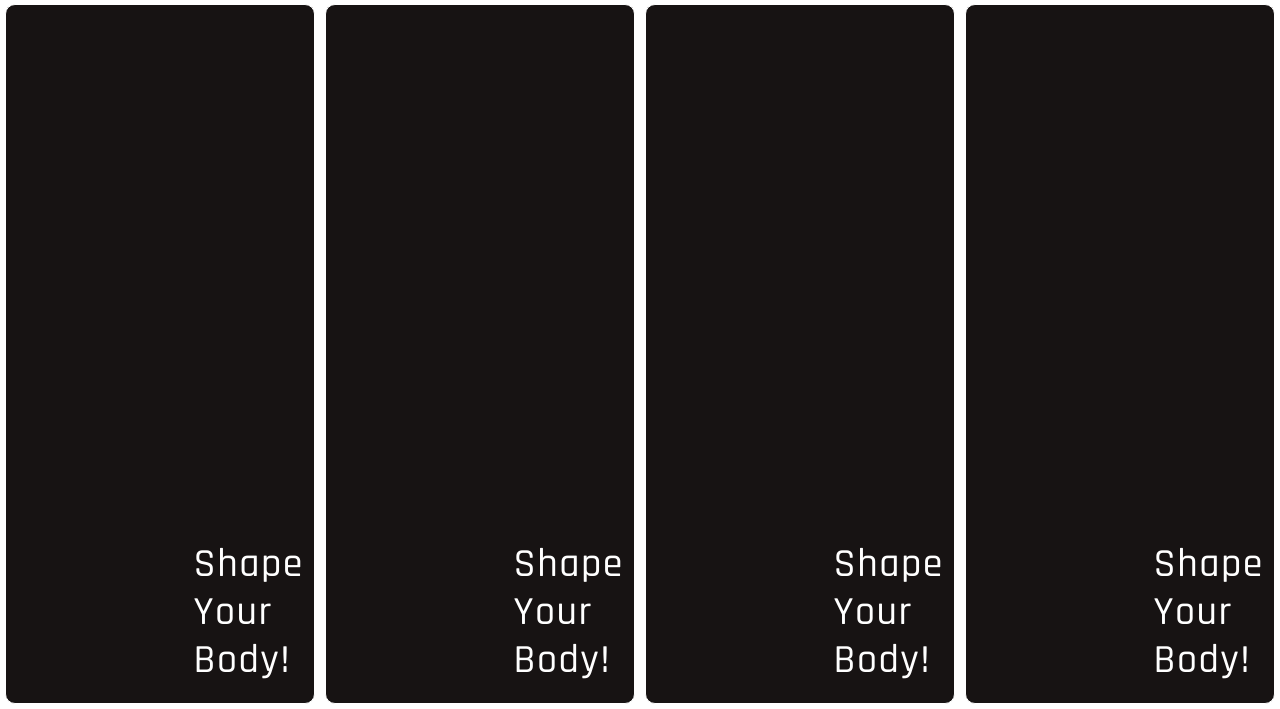
After one commit to solutiontech214/KFH-WebSite, a PHP site: page / in a window 1280 px wide. The commit adds this page. Shown: the part 642-1351 px from the top of the page. Run offline with PHP 8.4, Linux system fonts and the light colour scheme.

Commit message:
binded the files

```diff
--- /dev/null
+++ b/Main/src/index.html
@@ -0,0 +1,102 @@
+<!DOCTYPE html>
+<html lang="en">
+<head>
+    <meta charset="UTF-8">
+    <meta name="viewport" content="width=device-width, initial-scale=1.0">
+    <title>KFH</title>
+    <link rel="stylesheet" href="indexStyle.css">
+    <link rel="preconnect" href="https://fonts.googleapis.com">
+    <link rel="preconnect" href="https://fonts.gstatic.com" crossorigin>
+    <link href="https://fonts.googleapis.com/css2?family=Rajdhani:wght@400;500&display=swap" rel="stylesheet">
+    <link href="https://cdn.jsdelivr.net/npm/bootstrap@5.3.2/dist/css/bootstrap.min.css" rel="stylesheet" integrity="sha384-T3c6CoIi6uLrA9TneNEoa7RxnatzjcDSCmG1MXxSR1GAsXEV/Dwwykc2MPK8M2HN" crossorigin="anonymous">
+</head>
+<body style="background-color: #ffffff;">
+
+  <header>
+    <nav class="nav-bar">
+      <div class="items">
+        <div style="margin-left: 10px; color: brown;"><img src="KFH.png" width="120px" height="50px"></div>
+        <a href="#">Home</a>
+        <div class="dropdown">
+          <a href="#" class="dropbtn dropdown-toggle">Srevices</a>
+          <div class="dropdown-content">
+            <a href="#">Cardio center</a>
+            <a href="#">Strength Training</a>
+            <a href="#">Group Classes</a>
+            <a href="#">Spa</a>
+            <a href="#">Personal Training</a>
+          </div>
+        </div>
+        <a href="#">Link</a>
+        <a href="#">AboutUs</a>
+        <a href="#">AboutUs</a>
+      </div>
+      <div class="login">
+        <button class="btn-login" id="login">Login</button>
+        <button class="btn-login" id="signup">SignUp</button>
+      </div>
+    </nav>
+  </header>
+
+
+
+
+  <!-- IMage container -->
+    <div class="img-container">
+      <img class="mySlides" src="gym.jpg" alt="gym">
+      <img class="mySlides" src="gym2.jpg" alt="gym">
+      <img class="mySlides" src="gym3.jpg" alt="gym">
+      <img class="mySlides" src="gym4.jpg" alt="gym">
+      <button class="prev-arrow" onclick="plusDivs(-1)">&#10094;</button>
+      <button class="next-arrow"  onclick="plusDivs(+1)">&#10095;</button>
+    </div>
+
+
+
+  <!-- gym-info-Container -->
+  <main>
+    <div class="gym-info-content">
+      <h1>Shape <br>Your <br>Body!</h1>
+    </div>
+    <div class="gym-info-content">
+      <h1>Shape <br>Your <br>Body!</h1>
+    </div>
+    <div class="gym-info-content">
+      <h1>Shape <br>Your <br>Body!</h1>
+    </div> <div class="gym-info-content">
+      <h1>Shape <br>Your <br>Body!</h1>
+    </div>
+  </main>
+
+
+
+  <footer class="nav-footer">
+
+  </footer>
+
+
+  <!-- Java Scripting -->
+  <script>
+    var slideIndex = 1;
+       showDivs(slideIndex);
+
+function plusDivs(n) {
+  showDivs(slideIndex += n);
+}
+
+function showDivs(n) {
+  var i;
+  var x = document.getElementsByClassName("mySlides");
+  if (n > x.length) {slideIndex = 1}
+  if (n < 1) {slideIndex = x.length} ;
+  for (i = 0; i < x.length; i++) {
+    x[i].style.display = "none";
+  }
+  x[slideIndex-1].style.display = "block";
+}
+
+
+    </script>
+    <!-- /Java Scripting -->
+</body>
+</html>
--- a/Main/indexStyle.css
+++ b/Main/src/indexStyle.css
@@ -145,8 +143,35 @@ body::-webkit-scrollbar{
 
 
 /* gym info*/
+main{
+  display: flex;
+  flex-wrap: nowrap;
+  justify-content: space-evenly;
+}
 .gym-info-content{
-  height: 500px;
-  border: 1px solid white;
-  margin: 10px 20px;
+  height: 700px;
+  background-color: #171313;
+  border: 0.1px solid rgb(255, 255, 255);
+  color: white;
+  font-size: 20px ;
+  font-weight: 500;
+  padding: 10px 10px;
+  border-radius: 10px;
+  margin: 5px 5px;
+  display: flex;
+  justify-content:flex-end;
+  align-items: end;
 }
+main div:nth-child(1){
+  width: 25%;
+}
+main div:nth-child(2){
+  width: 25%;
+}
+
+main div:nth-child(3){
+  width: 25%;
+}
+main div:nth-child(4){
+  width: 25%;
+}
```
Also changed, not shown: other parts of Main/src/indexStyle.css (+18 -20 lines), Main/index.html (deleted, +0 -100 lines), Main/Images/KFH.png (renamed from Main/KFH.png), Main/Images/gym.jpg (renamed from Main/gym.jpg), Main/Images/gym2.jpg (renamed from Main/gym2.jpg), Main/Images/gym3.jpg (renamed from Main/gym3.jpg), Main/Images/gym4.jpg (renamed from Main/gym4.jpg), Main/Images/kfh logo1.jpg (renamed from Main/kfh logo1.jpg).
